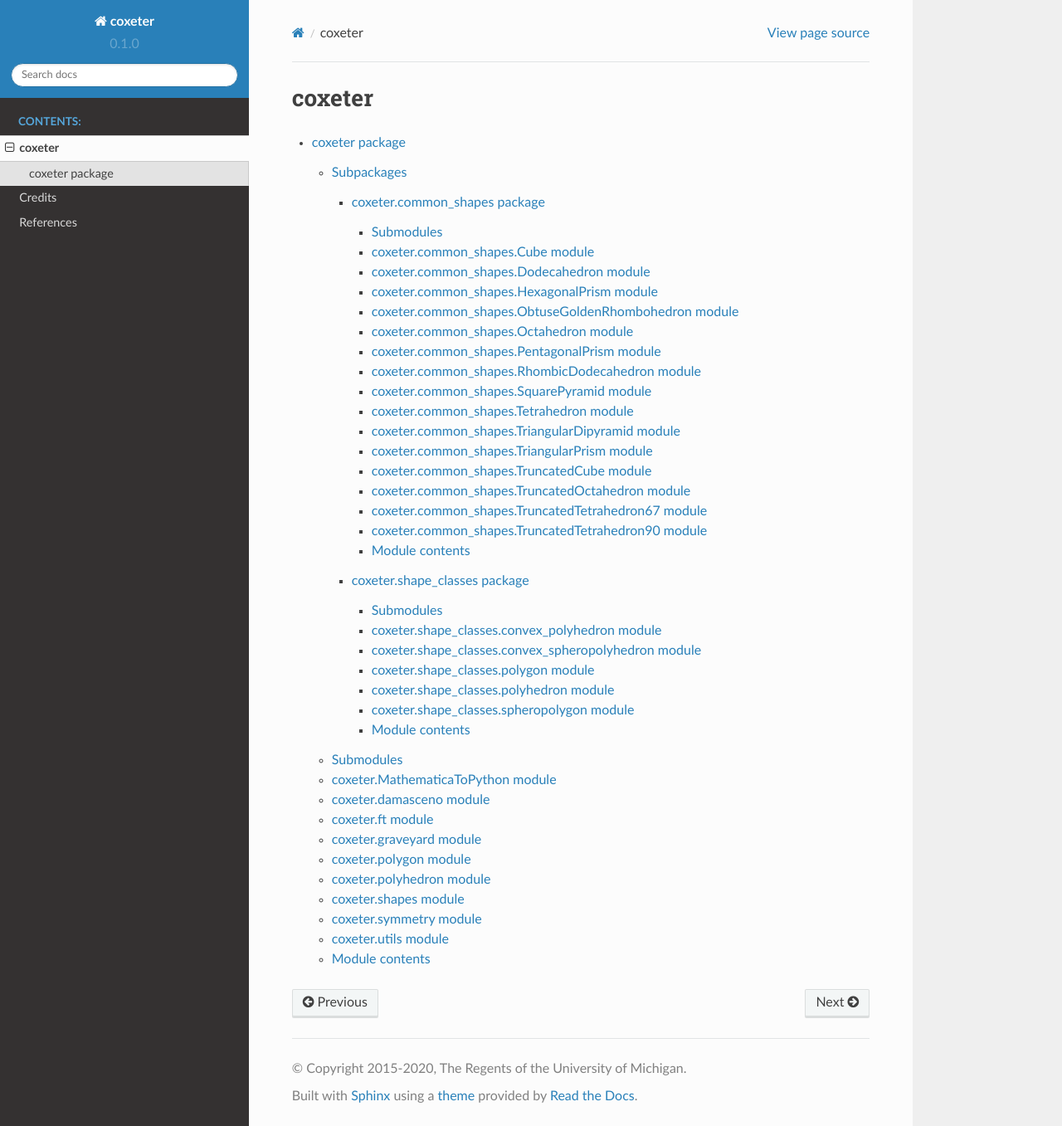
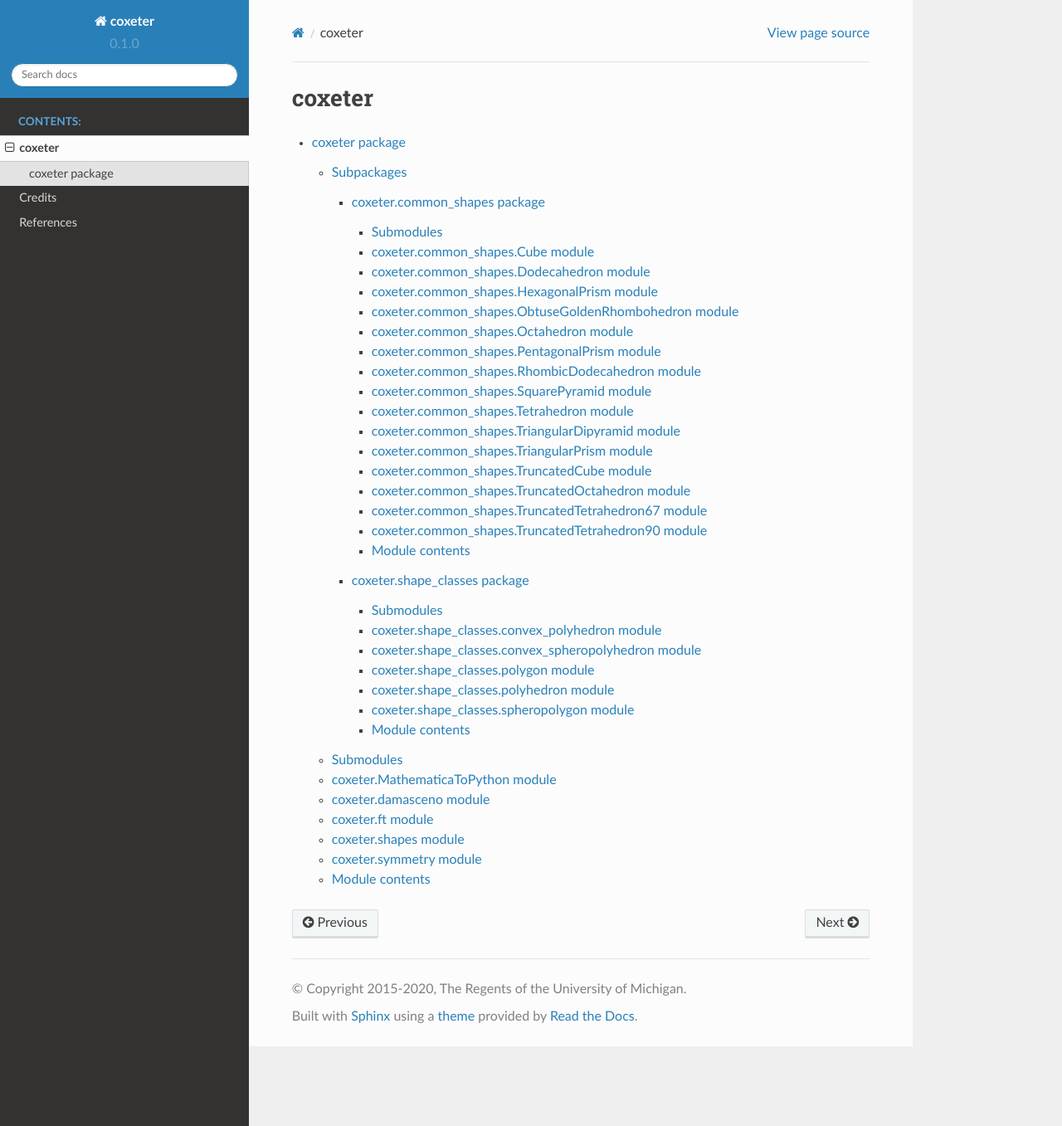
Before and after one commit to glotzerlab/coxeter, a Sphinx documentation site: the page built from doc/source/modules.rst, in a window 1280 px wide and 1357 px high. Shown: the whole window at 83% size. Built offline with Sphinx 7.4.7 and the Read the Docs theme 2.0.0, drawn with Linux system fonts in a browser that asks for light colours.

Commit message:
Fix style issues from package rename.

```diff
--- a/doc/source/coxeter.rst
+++ b/doc/source/coxeter.rst
@@ -1,5 +1,5 @@
 coxeter package
-==============
+===============
 
 Subpackages
 -----------
@@ -13,65 +13,37 @@
 ----------
 
 coxeter.MathematicaToPython module
----------------------------------
+----------------------------------
 
 .. automodule:: coxeter.MathematicaToPython
    :members:
    :show-inheritance:
 
 coxeter.damasceno module
------------------------
+------------------------
 
 .. automodule:: coxeter.damasceno
    :members:
    :show-inheritance:
 
 coxeter.ft module
-----------------
+-----------------
 
 .. automodule:: coxeter.ft
    :members:
    :show-inheritance:
 
-coxeter.graveyard module
------------------------
-
-.. automodule:: coxeter.graveyard
-   :members:
-   :show-inheritance:
-
-coxeter.polygon module
+coxeter.shapes module
 ---------------------
-
-.. automodule:: coxeter.polygon
-   :members:
-   :show-inheritance:
-
-coxeter.polyhedron module
-------------------------
-
-.. automodule:: coxeter.polyhedron
-   :members:
-   :show-inheritance:
-
-coxeter.shapes module
---------------------
 
 .. automodule:: coxeter.shapes
    :members:
    :show-inheritance:
 
 coxeter.symmetry module
-----------------------
+-----------------------
 
 .. automodule:: coxeter.symmetry
-   :members:
-   :show-inheritance:
-
-coxeter.utils module
--------------------
-
-.. automodule:: coxeter.utils
    :members:
    :show-inheritance:
 
--- a/doc/source/credits.rst
+++ b/doc/source/credits.rst
@@ -2,7 +2,7 @@
 =======
 
 coxeter Developers
------------------
+------------------
 
 The following people contributed to the development of coxeter.
 
--- a/doc/source/index.rst
+++ b/doc/source/index.rst
@@ -1,6 +1,6 @@
-==================================
+===================================
 Welcome to coxeter's documentation!
-==================================
+===================================
 
 Welcome to the documentation for coxeter, a package for working with various geometric shapes.
 The package works with both two- and three-dimensional shapes such as polygons and polyhedra.
--- a/doc/source/modules.rst
+++ b/doc/source/modules.rst
@@ -1,5 +1,5 @@
 coxeter
-======
+=======
 
 .. toctree::
    :maxdepth: 4
```
Also changed, not shown: doc/source/coxeter.common_shapes.rst (+17 -17 lines), doc/source/coxeter.shape_classes.rst (+6 -6 lines), 1 other file.
